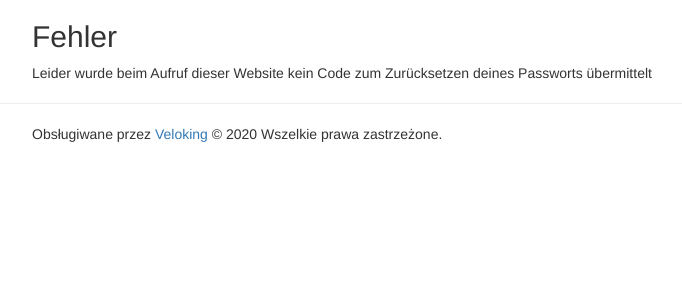
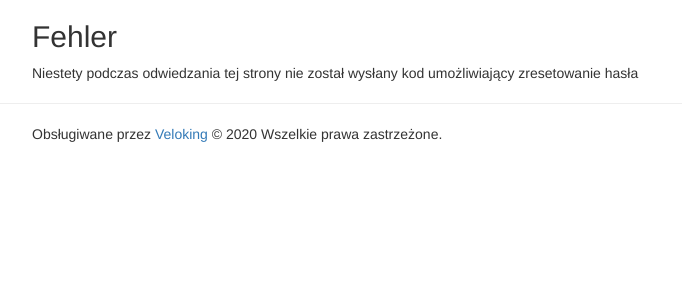
Before and after one commit to hkiepe/rentalguard, a PHP site: page /passwortzuruecksetzen.php in a window 1280 px wide. Shown: the part 51-351 px from the top of the page, without its empty margins (38-720 px from the left). Run offline with PHP 8.4, Linux system fonts and the light colour scheme; some libraries are stand-ins or nearby versions.

Commit message:
some translations for password reset mail communication in polish.

```diff
--- a/passwortzuruecksetzen.php
+++ b/passwortzuruecksetzen.php
@@ -3,7 +3,7 @@ session_start();
 require_once("inc/config.inc.php");
 require_once("inc/functions.inc.php");
 if(!isset($_GET['userid']) || !isset($_GET['code'])) {
-	error("Leider wurde beim Aufruf dieser Website kein Code zum Zurücksetzen deines Passworts übermittelt");
+	error("Niestety podczas odwiedzania tej strony nie został wysłany kod umożliwiający zresetowanie hasła");
 }
 
 
@@ -19,17 +19,17 @@ $user = $statement->fetch();
 
 //Überprüfe dass ein Nutzer gefunden wurde und dieser auch ein Passwortcode hat
 if($user === null || $user['passwortcode'] === null) {
-	error("Der Benutzer wurde nicht gefunden oder hat kein neues Passwort angefordert.");
+	error("Użytkownik nie został znaleziony lub nie poprosił o nowe hasło.");
 }
 
 if($user['passwortcode_time'] === null || strtotime($user['passwortcode_time']) < (time()-24*3600) ) {
-	error("Dein Code ist leider abgelaufen. Bitte benutze die Passwort vergessen Funktion erneut.");
+	error("Niestety Twój kod wygasł. Użyj ponownie funkcji zapomnianego hasła.");
 }
 
 
 //Überprüfe den Passwortcode
 if(sha1($code) != $user['passwortcode']) {
-	error("Der übergebene Code war ungültig. Stell sicher, dass du den genauen Link in der URL aufgerufen hast. Solltest du mehrmals die Passwort-vergessen Funktion genutzt haben, so ruf den Link in der neuesten E-Mail auf.");
+	error("Podany kod był nieprawidłowy. Upewnij się, że masz dokładny link w adresie URL. Jeśli kilkakrotnie używałeś funkcji zapomnienia hasła, wywołaj link w najnowszym e-mailu.");
 }
 
 //Der Code war korrekt, der Nutzer darf ein neues Passwort eingeben
@@ -39,14 +39,14 @@ if(isset($_GET['send'])) {
 	$passwort2 = $_POST['passwort2'];
 
 	if($passwort != $passwort2) {
-		$msg =  "Bitte identische Passwörter eingeben";
+		$msg =  "Wprowadź identyczne hasła";
 	} else { //Speichere neues Passwort und lösche den Code
 		$passworthash = password_hash($passwort, PASSWORD_DEFAULT);
 		$statement = $pdo->prepare("UPDATE users SET passwort = :passworthash, passwortcode = NULL, passwortcode_time = NULL WHERE id = :userid");
 		$result = $statement->execute(array('passworthash' => $passworthash, 'userid'=> $userid ));
 
 		if($result) {
-			$msg = "Dein Passwort wurde erfolgreich geändert";
+			$msg = "Twoje hasło zostało pomyślnie zmienione";
 			$showForm = false;
 		}
 	}
```
